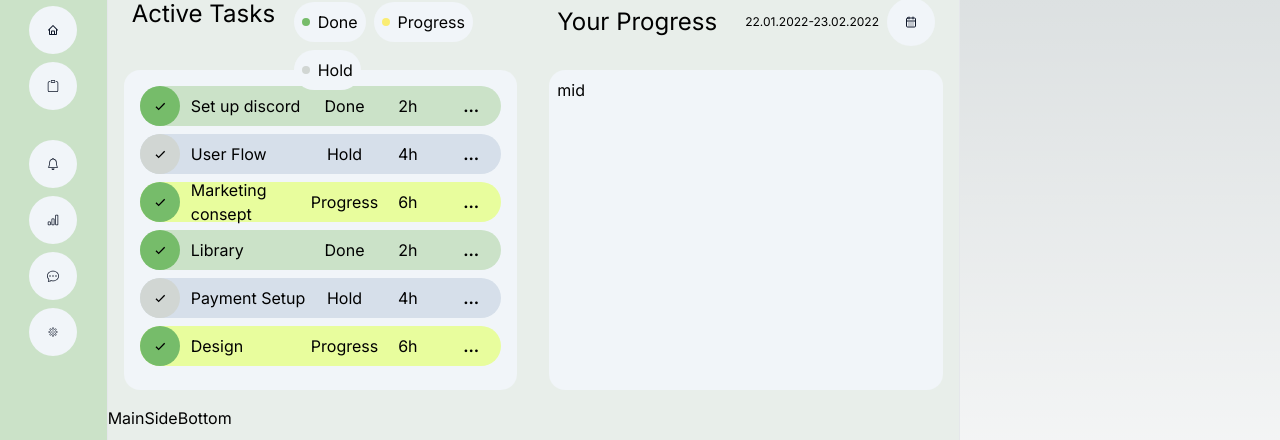
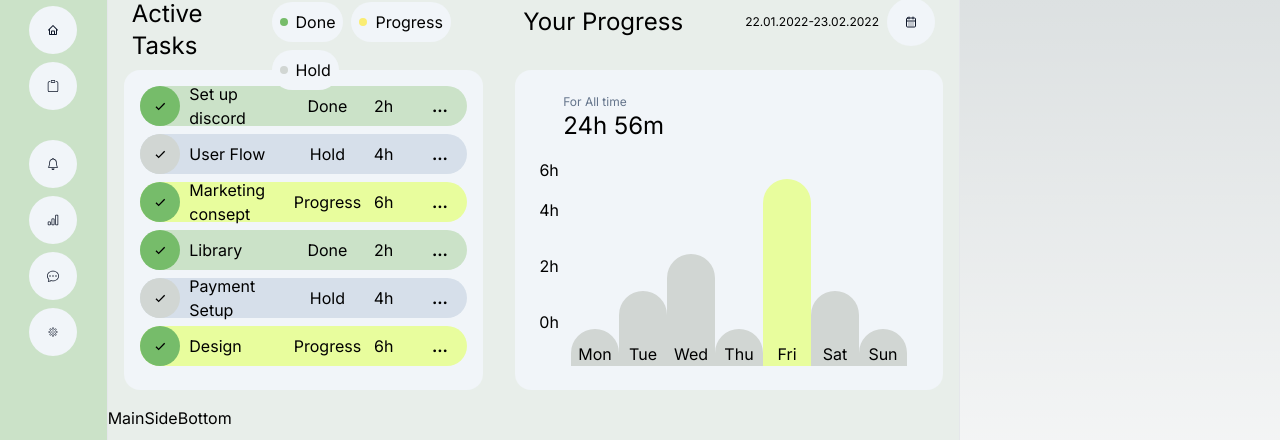
Before and after one commit to yusufyi/dashboard-analytics, a Next.js app: page / in a window 1280 px wide. Shown: the part 127-567 px from the top of the page. Built offline with nearby package versions, Linux system fonts and the light colour scheme; no server answers.

Commit message:
midright

```diff
--- a/app/components/MainSide/MainSideMiddleRight.tsx
+++ b/app/components/MainSide/MainSideMiddleRight.tsx
@@ -4,6 +4,7 @@ import CircleIcon from "@/app/ui/CircleIcon";
 import React from "react";
 
 import { LuCalendarDays } from "react-icons/lu";
+import WorkingTimes from "./WorkingTimes";
 
 const MainSideMiddleRight = () => {
   return (
@@ -17,7 +18,9 @@ const MainSideMiddleRight = () => {
           <CircleIcon size="12px" icon={LuCalendarDays} color="" />
         </div>
       </div>
-      <BigSqueare>mid</BigSqueare>
+      <BigSqueare>
+        <WorkingTimes />
+      </BigSqueare>
     </div>
   );
 };
--- /dev/null
+++ b/app/components/MainSide/WorkingTimes.tsx
@@ -0,0 +1,30 @@
+import { DaysChart } from "@/app/ui/DaysChart";
+import React from "react";
+
+const WorkingTimes = () => {
+  return (
+    <div className=" p-4 h-full flex flex-col">
+      <div className="text-slate-500 text-xs px-6">For All time</div>
+      <div className="text-2xl px-6">24h 56m</div>
+      <div className="flex   justify-between  h-full ">
+        <div className="h-full flex-col  w-1/6 justify-center">
+          <div className="flex justify-center  items-center h-1/4">6h</div>
+          <div className=" flex justify-center h-1/4">4h</div>
+          <div className=" flex justify-center h-1/4">2h</div>
+          <div className=" flex justify-center h-1/4">0h</div>
+        </div>
+        <div className="h-full  flex justify-between w-full items-end px-3">
+          <DaysChart size="h-1/6" day="Mon" />
+          <DaysChart size="h-2/6" day="Tue" />
+          <DaysChart size="h-3/6" day="Wed" />
+          <DaysChart size="h-1/6" day="Thu" />
+          <DaysChart size="h-5/6" day="Fri" color="softlime" />
+          <DaysChart size="h-2/6" day="Sat" />
+          <DaysChart size="h-1/6" day="Sun" />
+        </div>
+      </div>
+    </div>
+  );
+};
+
+export default WorkingTimes;
--- /dev/null
+++ b/app/ui/DaysChart.tsx
@@ -0,0 +1,26 @@
+import React, { FC } from "react";
+
+interface Props {
+  size: string;
+  color?: string;
+  day?: string;
+}
+
+export const DaysChart: FC<Props> = ({ size, color, day }) => {
+  if (color === "softlime") {
+    return (
+      <div
+        className={`bg-softlime ${size} rounded-t-full w-12  flex justify-center items-end`}
+      >
+        {day}
+      </div>
+    );
+  }
+  return (
+    <div
+      className={`bg-pgray  ${size} rounded-t-full w-12  flex justify-center items-end`}
+    >
+      {day}
+    </div>
+  );
+};
```
